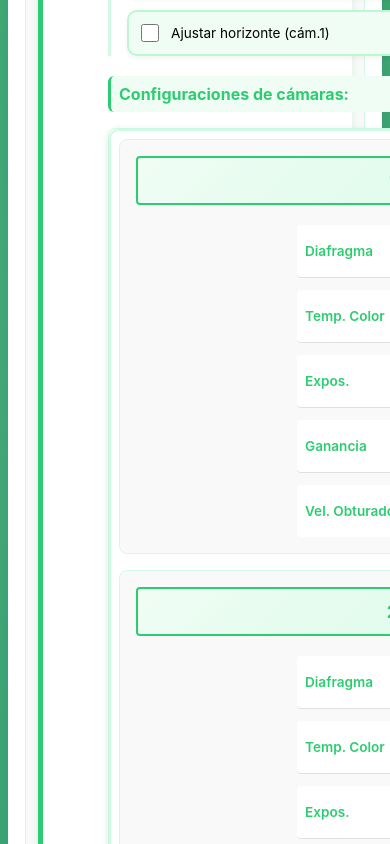
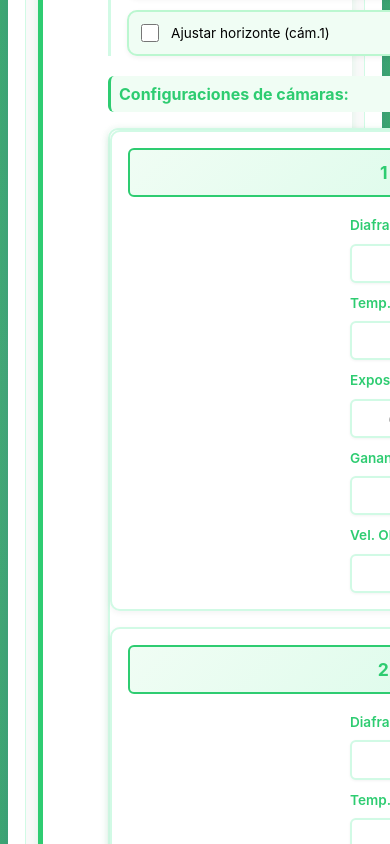
Before and after one commit to Guonejo/Checklist-director, a React (Vite) app: page /#/camaras in a window 390 px wide. Shown: the part 3040-3884 px from the top of the page. Built offline with nearby package versions, Linux system fonts and the light colour scheme.

Commit message:
Update Checklist.css

```diff
--- a/src/components/Checklist.css
+++ b/src/components/Checklist.css
@@ -877,6 +877,8 @@
       border-width: 1px;
       border-radius: 8px;
       overflow: visible;
+      background: transparent;
+      border: none;
     }
 
     .camara-config-header {
@@ -887,18 +889,19 @@
       display: flex;
       flex-direction: column;
       gap: 1rem;
-      padding: 0.5rem;
+      padding: 0;
     }
 
     .config-row {
       display: flex;
       flex-direction: column;
-      background: #f9f9f9;
-      border: 1px solid #d1fae5;
-      border-radius: 8px;
+      background: white;
+      border: 2px solid #d1fae5;
+      border-radius: 10px;
       padding: 1rem;
       gap: 0.75rem;
       margin-bottom: 0;
+      box-shadow: 0 2px 6px rgba(0, 0, 0, 0.05);
     }
 
     .config-row:last-child {
@@ -907,18 +910,14 @@
 
     .config-col {
       display: flex;
-      flex-direction: row;
-      align-items: center;
-      justify-content: space-between;
-      padding: 0.5rem;
-      gap: 0.5rem;
-      border-bottom: 1px solid #e0e0e0;
-      background: white;
-      border-radius: 4px;
-    }
-
-    .config-col:last-child {
-      border-bottom: none;
+      flex-direction: column;
+      align-items: flex-start;
+      justify-content: flex-start;
+      padding: 0;
+      gap: 0.4rem;
+      border: none;
+      background: transparent;
+      border-radius: 0;
     }
 
     .config-col:first-child {
@@ -931,7 +930,9 @@
       margin-bottom: 0.5rem;
       width: 100%;
       justify-content: center;
-      border-bottom: 2px solid #2ecc71;
+      align-items: center;
+      border-radius: 6px;
+      text-align: center;
     }
 
     .config-col::before {
@@ -939,8 +940,8 @@
       font-weight: 600;
       font-size: 0.85rem;
       color: #2ecc71;
-      min-width: 100px;
-      flex-shrink: 0;
+      width: 100%;
+      margin-bottom: 0.25rem;
     }
 
     .config-col:first-child::before {
@@ -948,18 +949,23 @@
     }
 
     .config-col .tiny-input {
-      flex: 1;
-      width: auto;
-      min-width: 0;
+      width: 100%;
       font-size: 0.9rem;
-      padding: 0.5rem;
+      padding: 0.6rem;
       border: 2px solid #d1fae5;
-      border-radius: 4px;
+      border-radius: 6px;
+      background: white;
     }
 
     .config-col .tiny-input:focus {
       border-color: #2ecc71;
       box-shadow: 0 0 0 3px rgba(46, 204, 113, 0.15);
+      outline: none;
+    }
+
+    .config-col .tiny-input::placeholder {
+      color: #999;
+      font-style: italic;
     }
   }
 
```
